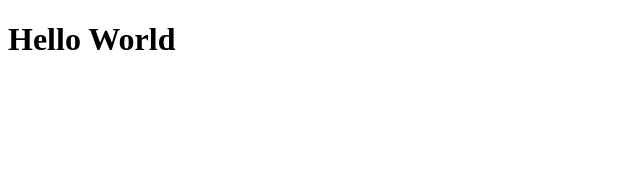
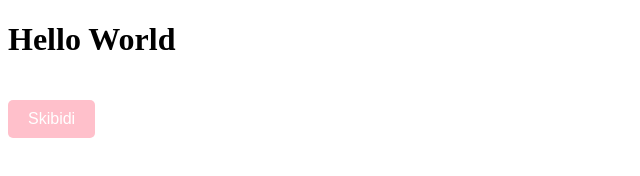
Before and after one commit to lolcookie12/cookie, a plain HTML site: page index.html in a window 1280 px wide. Shown: the whole page, without its empty margins (0-640 px from the left). Drawn offline with Linux system fonts and the light colour scheme.

Commit message:
Update index.html

```diff
--- a/index.html
+++ b/index.html
@@ -4,8 +4,24 @@
     <meta charset="UTF-8">
     <meta name="viewport" content="width=device-width, initial-scale=1.0">
     <title>Hello World</title>
+    <style>
+        .skibidi-button {
+            background-color: pink;
+            border: none;
+            color: white;
+            padding: 10px 20px;
+            text-align: center;
+            text-decoration: none;
+            display: inline-block;
+            font-size: 16px;
+            margin-top: 20px;
+            cursor: pointer;
+            border-radius: 5px;
+        }
+    </style>
 </head>
 <body>
     <h1>Hello World</h1>
+    <button class="skibidi-button" onclick="window.open('https://github.com/lolcookie12/booba/blob/main/11172.gif', '_blank')">Skibidi</button>
 </body>
 </html>
```
